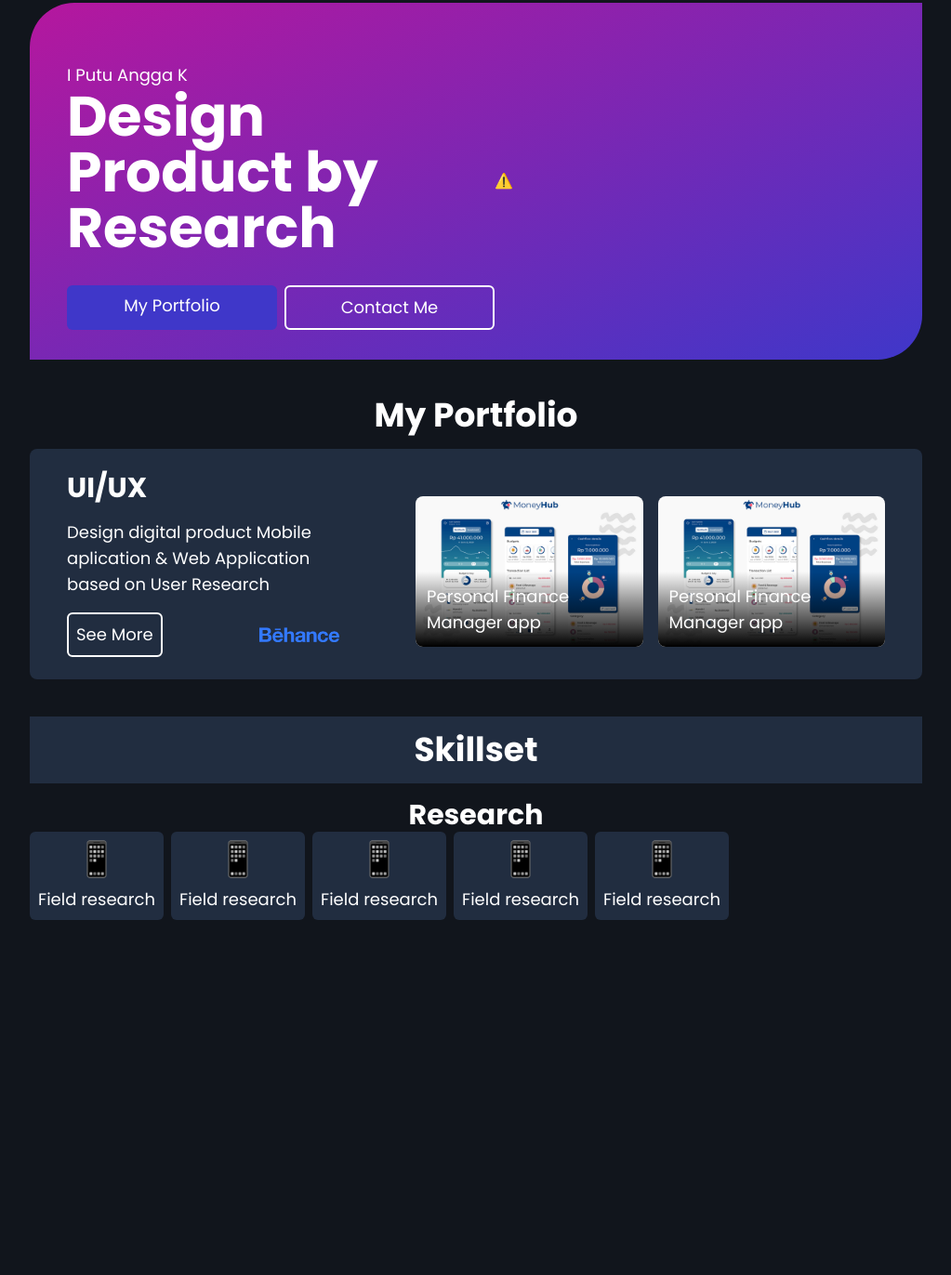
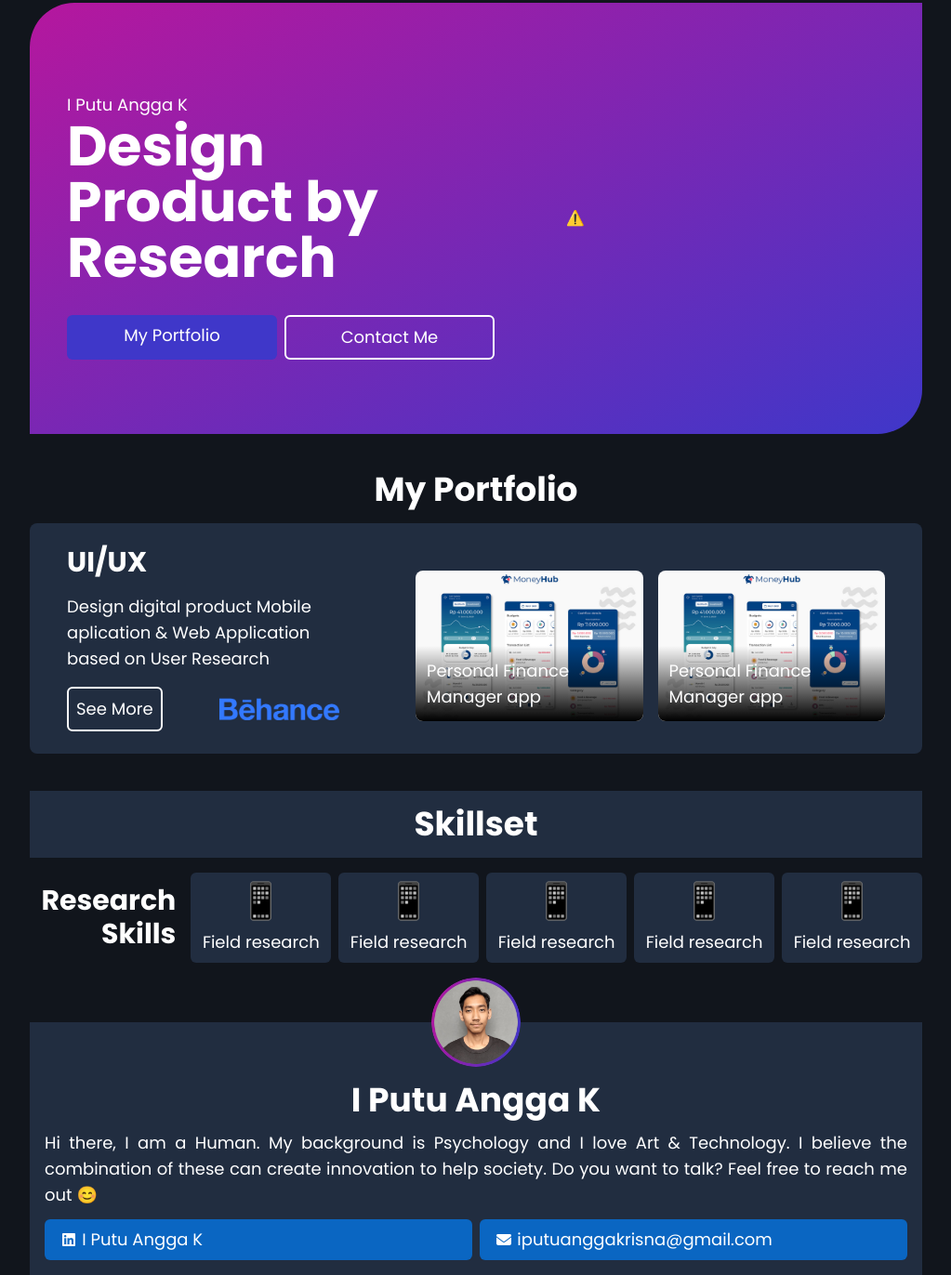
Before and after one commit to iputuanggak/home, a website: page index.html in a window 1280 px wide. Shown: the part 63-1435 px from the top of the page at 93% size, without its empty margins (128-1151 px from the left). Before the commit the page ends 1053 px from the top, so only its background shows below. Drawn offline with nearby package versions, Linux system fonts and the light colour scheme; no server answers.

Commit message:
mobile-contact

```diff
--- a/index.html
+++ b/index.html
@@ -1,5 +1,6 @@
 <!DOCTYPE html>
 <html lang="en">
+
 <head>
   <meta charset="UTF-8" />
   <meta http-equiv="X-UA-Compatible" content="IE=edge" />
@@ -10,20 +11,20 @@
   <link rel="preconnect" href="https://fonts.gstatic.com" crossorigin />
   <link
     href="https://fonts.googleapis.com/css2?family=Poppins:ital,wght@0,300;0,400;0,500;0,600;0,700;1,400&display=swap"
-      rel="stylesheet"
-    />
+    rel="stylesheet" />
 
   <!-- lottiefiles -->
   <script src="https://unpkg.com/@lottiefiles/lottie-player@latest/dist/lottie-player.js"></script>
+
+  <!-- font awesome -->
+  <script src="https://kit.fontawesome.com/f3fd6b3c24.js" crossorigin="anonymous"></script>
 
   <link href="dist/output.css" rel="stylesheet" />
   <title>Putu Angga | Personal Website</title>
 </head>
 
 <body class="font-poppins text-white bg-dark-putu">
-    <header
-      class="sticky top-0 z-50 place-content-center p-2 backdrop-blur-md bg-dark-putu/75"
-    >
+  <header class="sticky top-0 z-50 place-content-center p-2 backdrop-blur-md bg-dark-putu/75">
     <img src="/src/img/Logo.svg" alt="logo-image" class="m-auto" />
   </header>
 
@@ -31,22 +32,19 @@
     <!-- Hero -->
     <section id="hero" class="container">
       <div
-          class="w-full px-4 py-8 md:pl-6 md:pr-0 lg:pl-10 my-4 bg-gradient-to-br from-secondary-color to-primary-color rounded-tl-[3rem] rounded-br-[3rem]"
-        >
+        class="w-full px-4 py-8 md:pl-6 md:pr-0 lg:py-20 lg:pl-10 my-4 bg-gradient-to-br from-secondary-color to-primary-color rounded-tl-[3rem] rounded-br-[3rem]">
         <!-- Hero-Gif -->
-          <div class="flex flex-wrap md:flex-row-reverse">
-            <div class="w-full md:w-1/2">
-              <lottie-player
-                src="https://assets4.lottiefiles.com/packages/lf20_iwpdtqaq.json"
-                background="transparent"
-                speed="1.25"
-                loop
-                autoplay
-              ></lottie-player>
+        <div class="flex flex-wrap md:flex-row-reverse space-y-4 md:my-0">
+          <div class="w-full md:w-1/2 h-fit self-center">
+            <div class="w-2/3 m-auto self-center">
+              <lottie-player src="https://assets4.lottiefiles.com/packages/lf20_iwpdtqaq.json" background="transparent"
+                speed="1.25" loop autoplay></lottie-player>
+            </div>
+
           </div>
           <!-- Hero-text -->
-            <div class="w-full md:w-1/2">
-              <div class="my-4 lg:my-8">
+          <div class="w-full md:w-1/2 space-y-4 lg:space-y-8">
+            <div>
               <p class="text-center md:text-left">I Putu Angga K</p>
               <h1 class="text-center md:text-left">
                 Design Product by Research
@@ -67,7 +65,7 @@
     </section>
 
     <!-- portfolio -->
-      <section id="portfolio" class="container">
+    <section id="portfolio" class="container mb-8">
       <!-- title -->
       <div class="my-10">
         <h2 class="text-center">My Portfolio</h2>
@@ -85,33 +83,25 @@
               <a href="#" class="btn-outline">
                 <p>See More</p>
               </a>
-                <img
-                  src="src/img/portfolio/Behance_logo 1.png"
-                  alt="Behance_logo"
-                  class="h-4 w-auto"
-                />
+              <img src="src/img/portfolio/Behance_logo 1.png" alt="Behance_logo" class="h-4 lg:h-6 w-auto" />
             </div>
           </div>
           <!-- portfolio Image -->
           <div class="portfolio-list">
-              <a
-                href="https://www.behance.net/gallery/133053511/MoneyHubid-%28Personal-Finance-Manager-App%29"
-                target="_blank"
-                class="portfolio-item snap-start group"
-              >
-                <img src="src/img/portfolio/UIUX Image.png" alt="ui-ux-image" class="group-hover:scale-125 transition-all duration-500"/>
+            <a href="https://www.behance.net/gallery/133053511/MoneyHubid-%28Personal-Finance-Manager-App%29"
+              target="_blank" class="portfolio-item snap-start group">
+              <img src="src/img/portfolio/UIUX Image.png" alt="ui-ux-image"
+                class="group-hover:scale-125 transition-all duration-500" />
               <div class="portfolio-image-overlay"></div>
               <div class="portfolio-image-text">
                 <p>Personal Finance Manager app</p>
               </div>
             </a>
 
-              <a
-                href="https://www.behance.net/gallery/133053511/MoneyHubid-%28Personal-Finance-Manager-App%29"
-                target="_blank"
-                class="portfolio-item snap-start group"
-              >
-                <img src="src/img/portfolio/UIUX Image.png" alt="ui-ux-image" class="group-hover:scale-125 transition-all duration-500"/>
+            <a href="https://www.behance.net/gallery/133053511/MoneyHubid-%28Personal-Finance-Manager-App%29"
+              target="_blank" class="portfolio-item snap-start group">
+              <img src="src/img/portfolio/UIUX Image.png" alt="ui-ux-image"
+                class="group-hover:scale-125 transition-all duration-500" />
               <div class="portfolio-image-overlay"></div>
               <div class="portfolio-image-text">
                 <p>Personal Finance Manager app</p>
@@ -123,11 +113,7 @@
             <a href="#" class="btn-outline">
               <p>See More</p>
             </a>
-              <img
-                src="src/img/portfolio/Behance_logo 1.png"
-                alt="Behance_logo"
-                class="h-4 w-auto"
-              />
+            <img src="src/img/portfolio/Behance_logo 1.png" alt="Behance_logo" class="h-4 md:h-8 w-auto" />
           </div>
         </div>
     </section>
@@ -139,57 +125,37 @@
           Skillset
         </h2>
       </div>
-        <div class="flex flex-wrap">
-          <div class="w-full">
-            <h3 class="text-center">Research</h3>
+      <div class="skillset-container">
+        <div class="skillset-subtitle">
+          <h3 class="text-center md:text-right">Research Skills</h3>
         </div>
         <div class="skillset-list">
           <div class="skillset-item group">
-              <img
-                src="src/img/skillset/research/usability test.png"
-                alt="interview"
-                class="skillset-image"
-              />
+            <img src="src/img/skillset/research/usability test.png" alt="interview" class="skillset-image" />
             <div class="w-full">
               <p class="text-center">Field research</p>
             </div>
           </div>
           <div class="skillset-item group">
-              <img
-                src="src/img/skillset/research/usability test.png"
-                alt="interview"
-                class="skillset-image"
-              />
+            <img src="src/img/skillset/research/usability test.png" alt="interview" class="skillset-image" />
             <div class="w-full">
               <p class="text-center">Field research</p>
             </div>
           </div>
           <div class="skillset-item group">
-              <img
-                src="src/img/skillset/research/usability test.png"
-                alt="interview"
-                class="skillset-image"
-              />
+            <img src="src/img/skillset/research/usability test.png" alt="interview" class="skillset-image" />
             <div class="w-full">
               <p class="text-center">Field research</p>
             </div>
           </div>
           <div class="skillset-item group">
-              <img
-                src="src/img/skillset/research/usability test.png"
-                alt="interview"
-                class="skillset-image"
-              />
+            <img src="src/img/skillset/research/usability test.png" alt="interview" class="skillset-image" />
             <div class="w-full">
               <p class="text-center">Field research</p>
             </div>
           </div>
           <div class="skillset-item group">
-              <img
-                src="src/img/skillset/research/usability test.png"
-                alt="interview"
-                class="skillset-image"
-              />
+            <img src="src/img/skillset/research/usability test.png" alt="interview" class="skillset-image" />
             <div class="w-full">
               <p class="text-center">Field research</p>
             </div>
@@ -197,6 +163,34 @@
         </div>
       </div>
     </section>
+
+
+    <!-- Contact -->
+    <section id="Contact" class="container mt-16">
+      <div class="relative bg-surface-color">
+        <div class="absolute -top-12 w-full">
+          <img src="src/img/I Putu Angga K_circle.png" alt="putu-angga-picture" class="w-24 rounded-full m-auto">
+        </div>
+        <div class="px-4 pt-16 pb-4 space-y-3">
+          <h2 class="text-center">I Putu Angga K</h2>
+          <p class="text-justify">Hi there, I am a Human. My background is Psychology and I love Art & Technology. I
+            believe the combination of these can create innovation to help society. Do you want to talk? Feel free to
+            reach me out 😊</p>
+          <!-- Button -->
+          <div class="grid grid-cols-1 md:grid-cols-2 gap-2">
+            <a href="#" class="inline bg-[#0a66c2] hover:bg-[#004182] px-2 md:px-4 py-2 rounded-md ">
+              <span class="w-1 h-1"><i class="fa-brands fa-linkedin fa-fw"></i></span>
+              <p class="inline">I Putu Angga K</p>
+            </a>
+            <a href="#" class="inline bg-[#0a66c2] hover:bg-[#004182] px-2 md:px-4 py-2 rounded-md">
+              <span class="w-1 h-1"><i class="fa-solid fa-envelope fa-fw"></i></span>
+              <p class="inline">iputuanggakrisna@gmail.com</p>
+            </a>
+          </div>
+        </div>
+      </div>
+    </section>
   </main>
 </body>
+
 </html>
--- a/src/input.css
+++ b/src/input.css
@@ -4,7 +4,7 @@
 
 @layer base {
   h1 {
-    @apply text-3xl lg:text-4xl xl:text-6xl 2xl:text-7xl font-bold;
+    @apply text-3xl md:text-4xl xl:text-6xl 2xl:text-7xl font-bold;
   }
 
   h2 {
@@ -22,15 +22,15 @@
 
 @layer components {
   .btn-filled {
-    @apply bg-primary-color hover:bg-hover-color hover:text-primary-color p-2 rounded-md text-center text-sm xl:text-base;
+    @apply bg-primary-color hover:bg-hover-color hover:text-primary-color p-2 rounded-md text-center;
   }
 
   .btn-outline {
-    @apply hover:bg-hover-color hover:text-primary-color border-2 border-white p-2 rounded-md text-center text-sm xl:text-base;
+    @apply hover:bg-hover-color hover:text-primary-color border-2 border-white p-2 rounded-md text-center;
   }
 
   .portfolio-container {
-    @apply bg-surface-color px-4 py-4 my-4 md:p-6 lg:px-10 rounded-lg md:flex md:space-x-0 space-y-4;
+    @apply bg-surface-color p-4 my-4 md:p-6 lg:px-10 rounded-lg md:flex md:space-x-0 space-y-4;
   }
 
   .portfolio-text {
@@ -61,12 +61,20 @@
     @apply px-3 absolute bottom-3;
   }
 
+  .skillset-container {
+    @apply flex flex-wrap md:flex-nowrap md:space-x-4
+  }
+
+  .skillset-subtitle {
+    @apply w-full md:w-1/6 md:max-h-fit md:self-center
+  }
+
   .skillset-list {
-    @apply flex overflow-x-auto space-x-2 px-4 -mx-4;
+    @apply flex overflow-x-auto space-x-2 px-4 -mx-4 md:w-5/6 md:px-0 md:mx-0;
   }
 
   .skillset-item {
-    @apply flex-none p-2 bg-surface-color box-border w-36 h-fit rounded-md space-y-2;
+    @apply flex-none lg:flex-1 p-2 bg-surface-color box-border w-36 h-fit rounded-md space-y-2;
   }
 
   .skillset-image {
```
Also changed, not shown: dist/output.css, src/img/I Putu Angga K_circle.png (added), src/img/linkedin-brands.svg (added). Lines whose indentation alone changed are shown as unchanged.
